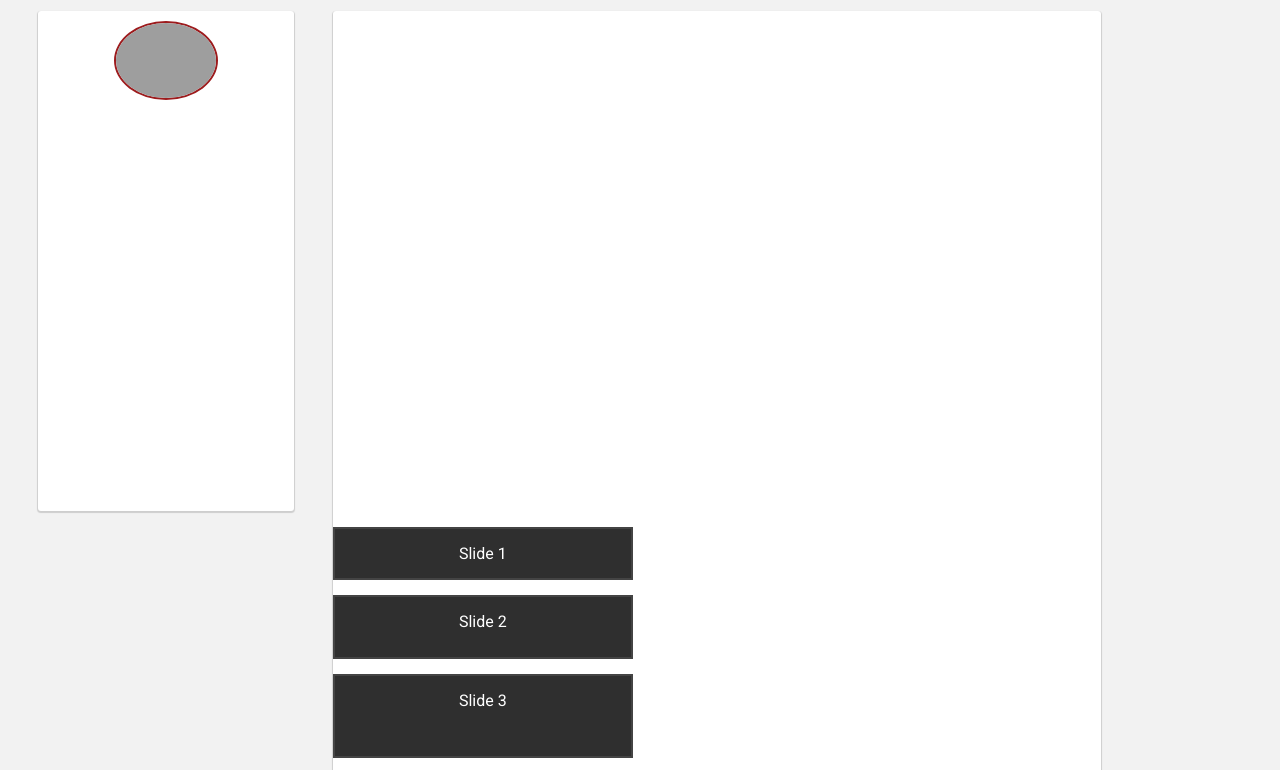
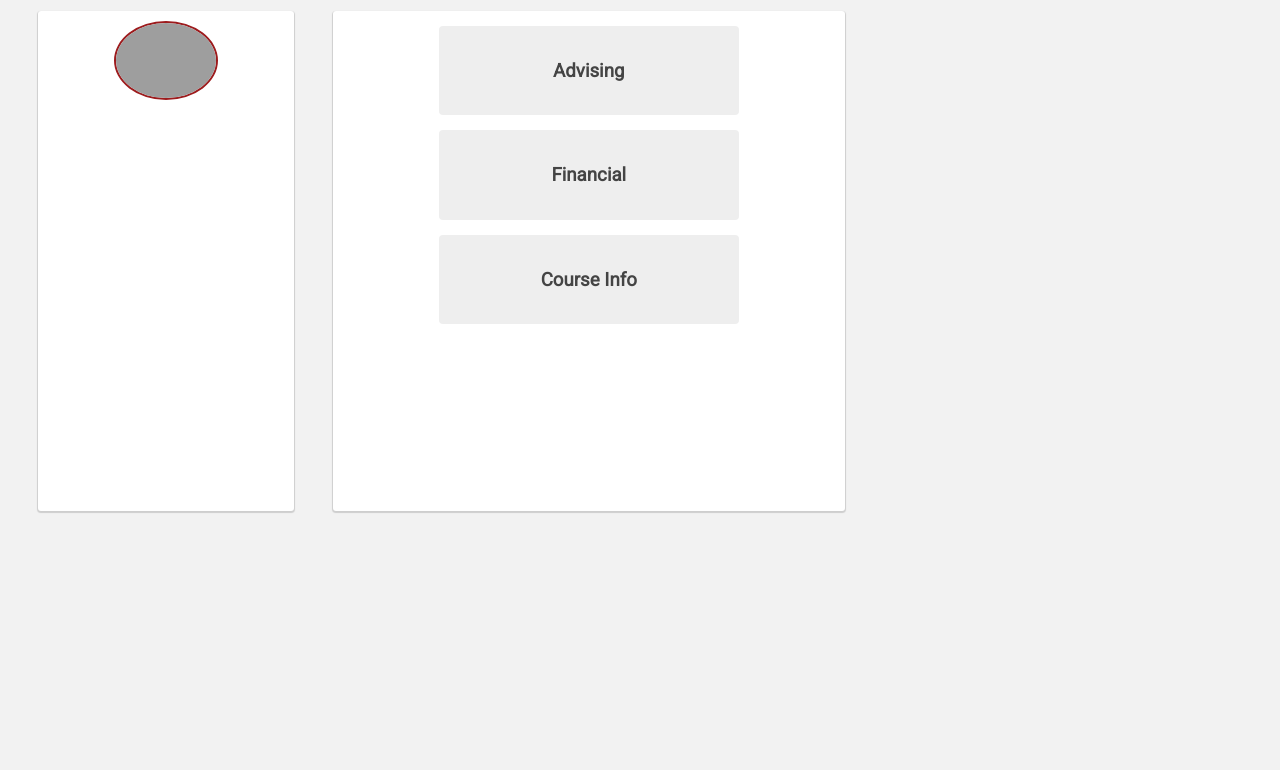
Before and after one commit to snajib/One-OU, a plain HTML site: page index.html in a window 1280 px wide. Shown: the part 64-834 px from the top of the page. After the commit the page ends 800 px from the top, so only its background shows below. Drawn offline with nearby package versions, Linux system fonts and the light colour scheme; grey boxes are pictures that could not be loaded.

Commit message:
styling tiles

```diff
--- a/index.html
+++ b/index.html
@@ -78,16 +78,19 @@
 
         </div>
 
+        <!--<div class = "column-header">
+            <h1>Links</h1>
+        </div>-->
+
 
         <div class = "panel tab-container">
 
                 <ul class="slides">
-                        <li class="slide slide1">Slide 1</li>
-                        <li class="slide slide2">Slide 2</li>
-                        <li class="slide slide3">Slide 3</li>
-                        <li class="slide slide4">Slide 4</li>
-                        <li class="slide slide5">Slide 5</li>
-                      </ul>
+
+                        <div class="accordion"><li class="slide slide1"><h3>Advising</h3><p><a href="http://www.ou.edu/advising.html" target="_blank">Advising</a><a href="https://degree.ou.edu/account/ssoredirect" target="_blank">Degree Navigator</a><a href="https://sso.ou.edu/idp/startSSO.ping?PartnerSpId=iAdvise" target="_blank">iAdvise</a></p></li></div>
+                        <div class="accordion"><li class="slide slide1"><h3>Financial</h3><p><a href="http://www.ou.edu/scholarships" target="_blank">Scholarships</a><a href="https://market.ou.edu/C20233_tsa/web/caslogin.jsp" target="_blank">Bill Pay</a></p></li></div>
+                        <div class="accordion"><li class="slide slide1"><h3>Course Info</h3><p><a href="https://sis.ou.edu/StudentRegistrationSsb/ssb/term/termSelection?mode=registration" target="_blank">Add/Drop</a><a href="https://classnav.ou.edu/" target="_blank">Class Nav</a><a href="https://sis.ou.edu/StudentRegistrationSsb/ssb/term/termSelection?mode=registration" target="_blank">Enroll</a></p></li></div>
+                </ul>
 
         </div>
 
--- a/script.js
+++ b/script.js
@@ -38,6 +38,17 @@ $(document).ready(function() {
     });
 
 
+    //accordian effect
+    $( function() {
+        $( ".accordion" ).accordion({
+            active: false,
+          collapsible: true
+        });
+      } );
+
+
+
+
     //hide with resize
 
     $(window).resize(function() {
--- a/style.css
+++ b/style.css
@@ -33,7 +33,7 @@ nav ul {
     float: left;
     padding: 0;
     margin: 0;
-    padding-left: 60px;
+    padding-left: 45px;
 
 }
 
@@ -133,16 +133,17 @@ nav a:hover {
 }
 
 .tab-container {
+    display: flex;
     background-color: white;
-    height: 1500px;
-    width: 60%;
+    height: 500px;
+    width: 40%;
     align-content: center;
     border-radius: 10px;
     margin-top: 75px;
     float: left;
     left:50%;
     margin-left: 5%;
-
+    text-align: center;
 
 }
 
@@ -159,7 +160,8 @@ nav a:hover {
     margin-left: 3%;
     -webkit-box-shadow: 0px 1px 1px 1px rgba(0,0,0,0.15);
 	-moz-box-shadow: 0px 1px 1px 1px rgba(0,0,0,0.15);
-	box-shadow: 0px 1px 1px 1px rgba(0,0,0,0.15);
+    box-shadow: 0px 1px 1px 1px rgba(0,0,0,0.15);
+
 }
 
 .profile-panel {
@@ -181,21 +183,44 @@ nav a:hover {
     position: absolute;
 }
 
+.column-header {
+    padding-top: 50px;
+    font-family: Montserrat;
+}
+
+a {
+    color: inherit;
+    text-decoration: none;
+    padding: 5px;
+}
+
 /*styling for the moveable slides*/
 
 .slides {
+    display: inline-block;
     list-style: none;
     margin: 0;
     padding: 0;
     width: 300px;
+    align-items: center;
+    padding-top: 15px;
+    text-align: center;
+    margin-left: auto;
+    margin-right: auto;
 }
 .slide {
+    display: block;
     padding: 15px;
-    background-color: #2F2F2F;
+    background-color: #eee;
     margin: 0 0 15px;
     text-align: center;
-    color: #FFF;
-    border: 2px solid #444;
+    color: #444;
+    border-radius: 4px;
+
+}
+
+.active, .slide:hover {
+    background-color:#ccc;
 }
 
 .slide-placeholder {
```
